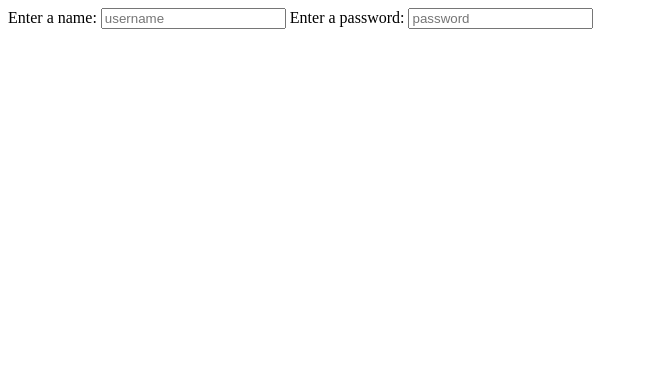
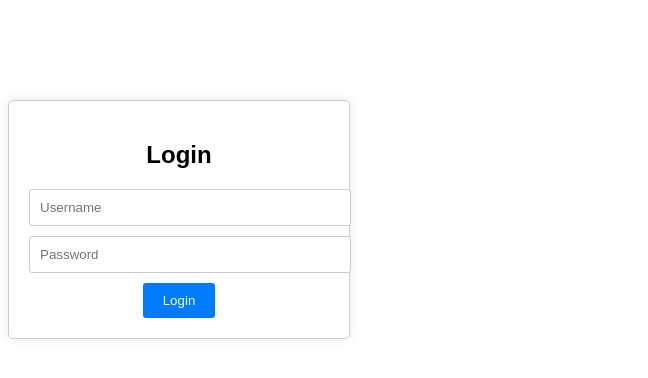
Before and after one commit to Sasin195/sasi, a plain HTML site: page index.html in a window 1280 px wide. Shown: the whole page, without its empty margins (0-648 px from the left). Drawn offline with Linux system fonts and the light colour scheme.

Commit message:
Update index.html

```diff
--- a/index.html
+++ b/index.html
@@ -1,16 +1,45 @@
 <!DOCTYPE html>
-<html lang="en">
+<html>
 <head>
-    <meta charset="UTF-8">
-    <meta name="viewport" content="width=device-width, initial-scale=1.0">
-    <title>Basic login page by sasi </title>
+    <title>Basic Login Page by sasi</title>
+    <style>
+        body {
+            font-family: Arial, sans-serif;
+            text-align: center;
+        }
+        .login-container {
+            margin-top: 100px;
+            width: 300px;
+            border: 1px solid #ccc;
+            padding: 20px;
+            border-radius: 5px;
+            box-shadow: 0px 0px 10px rgba(0, 0, 0, 0.1);
+        }
+        .login-container input {
+            width: 100%;
+            padding: 10px;
+            margin-bottom: 10px;
+            border: 1px solid #ccc;
+            border-radius: 3px;
+        }
+        .login-container button {
+            background-color: #007bff;
+            color: white;
+            border: none;
+            padding: 10px 20px;
+            border-radius: 3px;
+            cursor: pointer;
+        }
+    </style>
 </head>
 <body>
-    <label for="username">Enter a name:</label>
-    <input type="text" name="username" id="username" placeholder="username">
-
-    <label for="password">Enter a password:</label>
-    <input type="password" name="password" id="password" placeholder="password">
-
+    <div class="login-container">
+        <h2>Login</h2>
+        <form action="login_process.php" method="post">
+            <input type="text" name="username" placeholder="Username" required><br>
+            <input type="password" name="password" placeholder="Password" required><br>
+            <button type="submit">Login</button>
+        </form>
+    </div>
 </body>
 </html>
```
